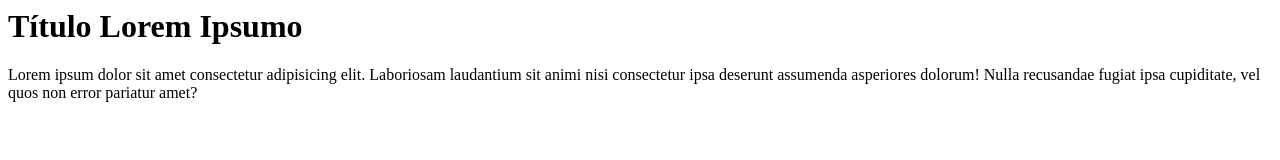
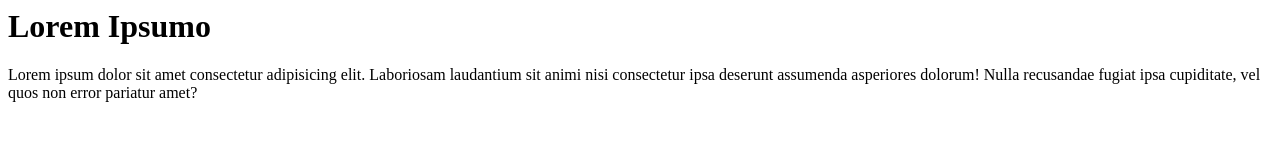
Before and after one commit to Sancruz-dev/gitteste, a plain HTML site: page index.html in a window 1280 px wide. Drawn offline with Linux system fonts and the light colour scheme.

Commit message:
Aterando titulo novamente

```diff
--- a/index.html
+++ b/index.html
@@ -6,7 +6,7 @@
     <title>Texto Ipsum</title>
 </head>
 <body>
-    <h1>Título Lorem Ipsumo</h1>
+    <h1>Lorem Ipsumo</h1>
     <p>Lorem ipsum dolor sit amet consectetur adipisicing elit. Laboriosam laudantium sit animi nisi consectetur ipsa deserunt assumenda asperiores dolorum! Nulla recusandae fugiat ipsa cupiditate, vel quos non error pariatur amet?</p>
 </body>
 </html>
```
